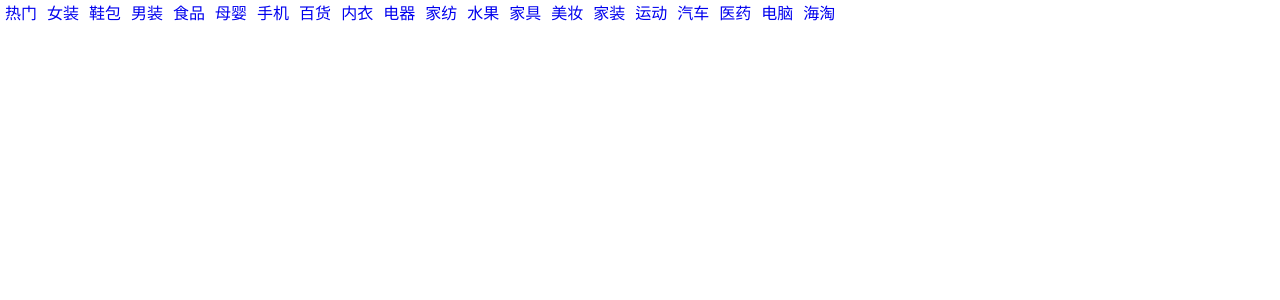
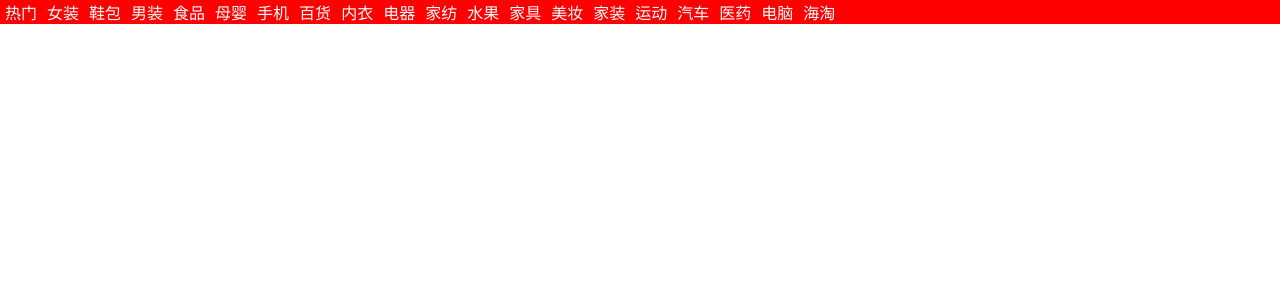
Before and after one commit to HahAmypage/angularDemo, an Angular app: page / in a window 1280 px wide. Shown: the top 300 px of the page. Built offline with nearby package versions, Linux system fonts and the light colour scheme.

Commit message:
样式绑定

```diff
--- a/src/app/app.component.html
+++ b/src/app/app.component.html
@@ -1 +1,8 @@
-<app-scrollable-tab [menus]='topMenus'(tabsSelected) = 'handlerSelect($event)'></app-scrollable-tab>
+<app-scrollable-tab
+  [menus]='topMenus'(tabsSelected) = 'handlerSelect($event)'
+  backgroundColor="red"
+  titleActiveColor = 'yellow'
+  titleColor = '#fff'
+  indicationColor = 'yellow'
+  >
+</app-scrollable-tab>
--- a/src/app/components/scrollable-tab/scrollable-tab.component.css
+++ b/src/app/components/scrollable-tab/scrollable-tab.component.css
@@ -28,7 +28,6 @@ a{
 }
 
 .indicator{
-    background-color: brown;
     height: 2px;
     width: 2rem;
     margin-top: 2px;
@@ -40,3 +39,11 @@ a{
     width: 2rem;
     margin-top: 2px;
 } */
+
+/* .even{
+    font-weight: 900;
+}
+
+.odd{
+    font-weight: 100;
+} */
--- a/src/app/components/scrollable-tab/scrollable-tab.component.html
+++ b/src/app/components/scrollable-tab/scrollable-tab.component.html
@@ -1,10 +1,10 @@
-<ul>
-    <li *ngFor="let menu of menus;let i = index; trackBy:menu ? menu.title : null" >
+<ul [ngStyle]="{'background-color':backgroundColor}">
+    <li *ngFor="let menu of menus;let i = index; let even = even; let odd = odd;">
       <a href="#"
-      [class.active]='i === selectIndex'
+      [ngStyle]="{color:i === selectIndex ? titleActiveColor:titleColor}"
       (click)=hanlderSelection(i)>
         {{  menu.title  }}
       </a>
-      <span class="indicator" *ngIf="i === selectIndex"></span>
+      <span class="indicator" [ngStyle] = "{'background-color':indicationColor}" *ngIf="i === selectIndex"></span>
     </li>
   </ul>
--- a/src/app/components/scrollable-tab/scrollable-tab.component.ts
+++ b/src/app/components/scrollable-tab/scrollable-tab.component.ts
@@ -16,6 +16,10 @@ export class ScrollableTabComponent implements OnInit {
   selectIndex = -1 ; // 起始值
 
   @Input() menus:TopMenu[] = [];
+  @Input() backgroundColor = '#fff';
+  @Input() titleActiveColor = '#ff0';
+  @Input() titleColor = '#00f';
+  @Input() indicationColor = '#ff0';
   @Output() tabsSelected = new EventEmitter();
   constructor() { }
 
```
